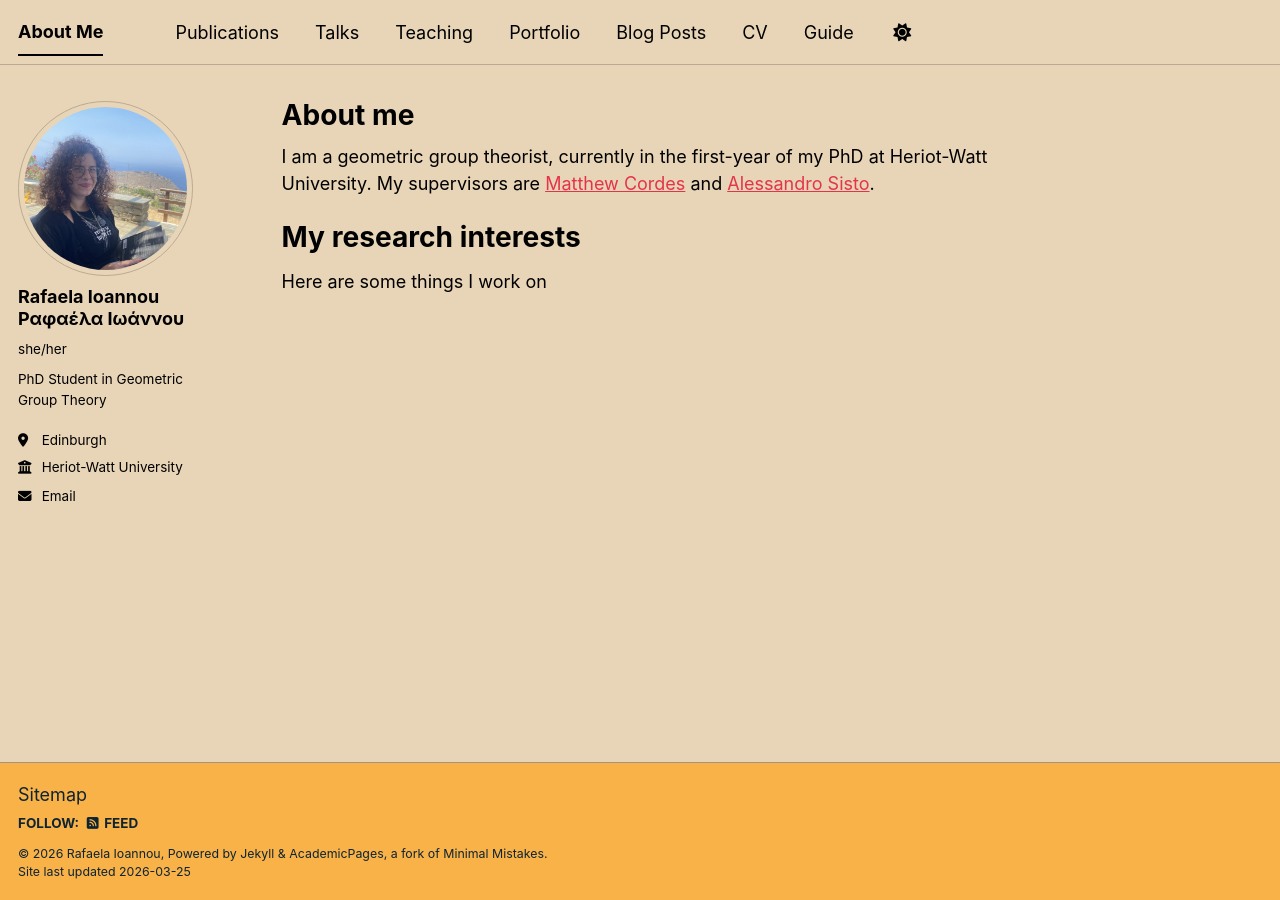
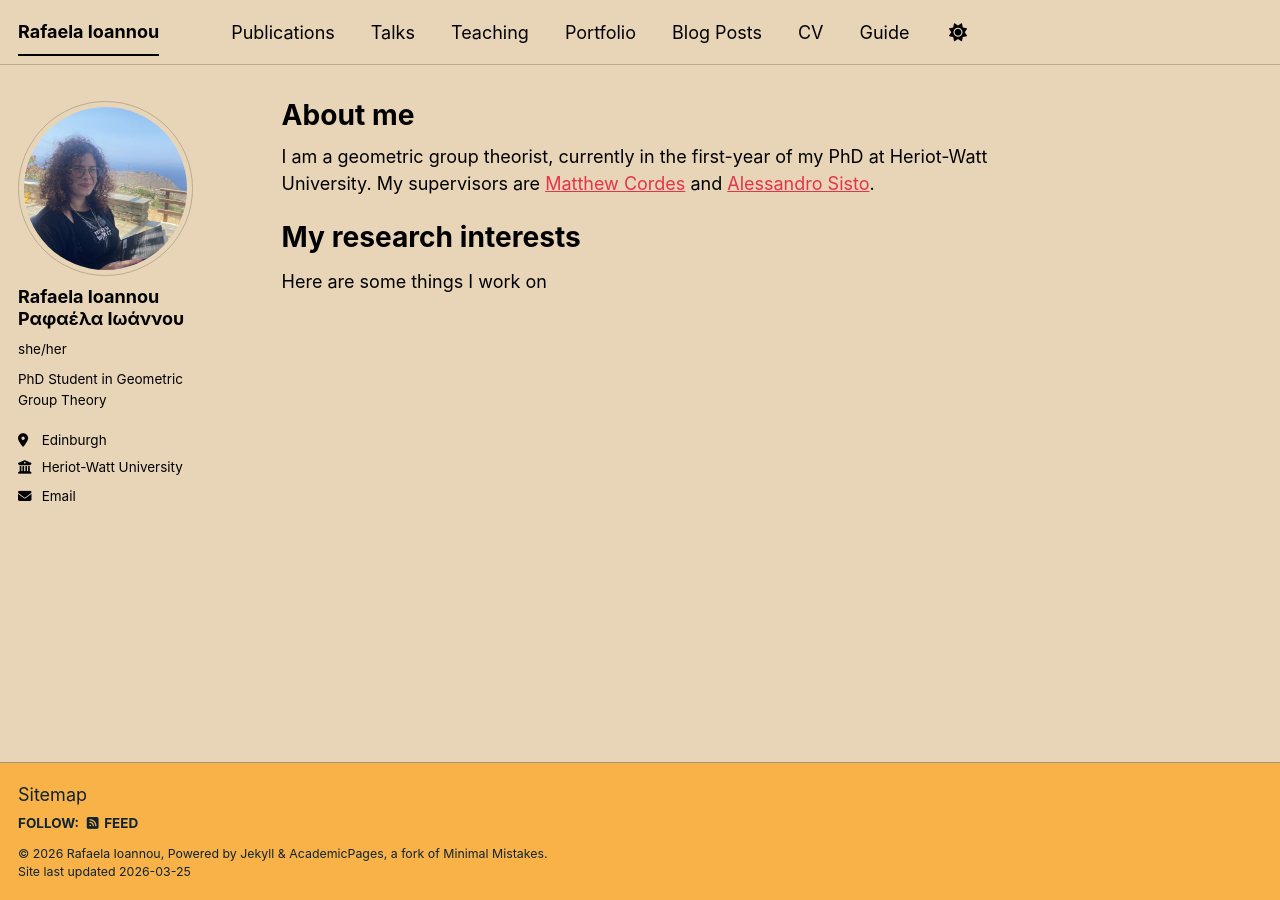
Before and after one commit to rafaela-ioannou/rafaela-ioannou.github.io, a Jekyll site: the page built from _pages/about.md, in a window 1280 px wide. Built offline with Jekyll 4.4.1, drawn with Linux system fonts in a browser that asks for light colours; a script bundle is joined from its source files by our own code; library files that are not in the unit come from our copies.

Commit message:
changed name of site

```diff
--- a/_config.yml
+++ b/_config.yml
@@ -9,7 +9,7 @@
 # Basic Site Settings
 locale                   : "en-GB"
 site_theme               : "sunrise" # The available themes options are "default", "air", "sunrise", "mint", "dirt" and "contrast"
-title                    : "About Me"
+title                    : "Rafaela Ioannou"
 title_separator          : "-"
 name                     : &name "Rafaela Ioannou"
 description              : &description "Rafaela's academic portfolio"   # Update this with a general description of your site, this is the default if not overridden by a page
```
